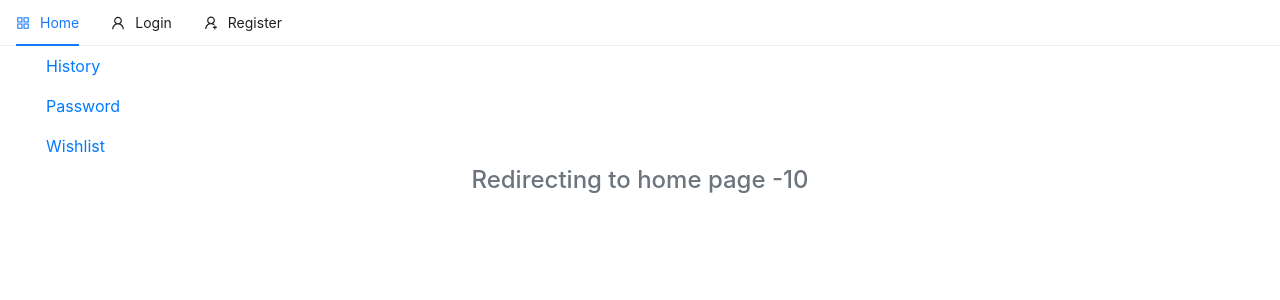
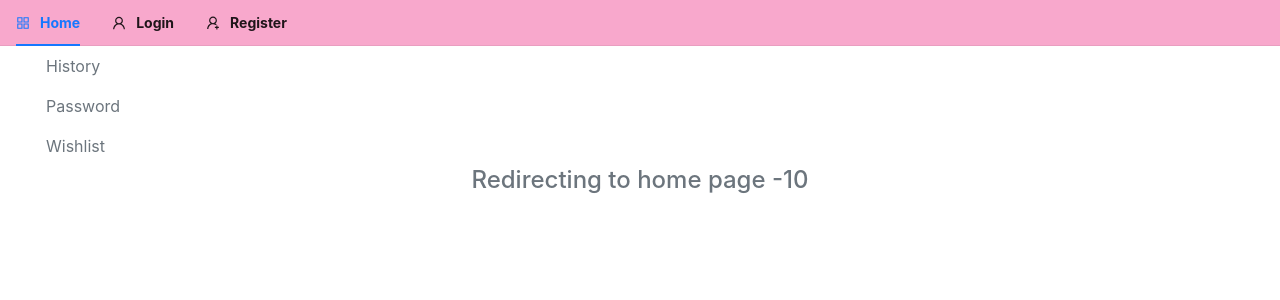
Before and after one commit to keshri522/ShoppingWebsite, a React (Create React App) app in the folder client/: page /user/dashboard in a window 1280 px wide. Shown: the top 300 px of the page. Built offline with nearby package versions, Linux system fonts and the light colour scheme; no server answers.

Commit message:
addclient crud operation api and conditonal render

```diff
--- a/client/src/Components/Navbar/Header.js
+++ b/client/src/Components/Navbar/Header.js
@@ -32,6 +32,7 @@ const Header = () => {
 
   const linkStyle = {
     textDecoration: "none", // Remove text decoration underline
+    fontWeight: "bold",
   };
 
   // create the logout functionality
@@ -45,7 +46,12 @@ const Header = () => {
   };
 
   return (
-    <Menu onClick={handleClick} selectedKeys={[current]} mode="horizontal">
+    <Menu
+      onClick={handleClick}
+      selectedKeys={[current]}
+      mode="horizontal"
+      style={{ backgroundColor: "#f8a8cc" }}
+    >
       <Item key="home" icon={<AppstoreOutlined />}>
         <Link to="/" style={linkStyle}>
           Home
@@ -57,17 +63,30 @@ const Header = () => {
           icon={<SettingOutlined />}
           title={userName}
           className="ml-auto"
+          style={linkStyle}
         >
-          <Item className="text-primary" key="setting:1">
-            option 2
-          </Item>
-          <Item className="text-primary" key="setting:2">
-            Option 2
-          </Item>
+          {/* conditonlally rendering the submenu based on user role */}
+          {userData && userData.role === "subscriber" && (
+            <Item className="text-primary">
+              <Link to="/user/dashboard" style={linkStyle}>
+                {" "}
+                Dashboard
+              </Link>
+            </Item>
+          )}
+          {userData && userData.role === "admin" && (
+            <Item className="text-primary">
+              <Link to="/admin/dashboard" style={linkStyle}>
+                {" "}
+                Dashboard
+              </Link>
+            </Item>
+          )}
           <Item
             className="text-primary"
             icon={<LogoutOutlined />}
             onClick={Logout}
+            style={linkStyle}
           >
             Logout
           </Item>
--- a/client/src/Components/Navbar/UserSidebar.jsx
+++ b/client/src/Components/Navbar/UserSidebar.jsx
@@ -5,18 +5,18 @@ const UserSidebar = () => {
     <nav>
       <ul className="nav flex-column">
         <li className="nav-item">
-          <Link to="/user/history" className="nav-link">
+          <Link to="/user/history" className="nav-link text-secondary">
             History
           </Link>
         </li>
 
         <li className="nav-item">
-          <Link to="/user/password" className="nav-link">
+          <Link to="/user/password" className="nav-link text-secondary">
             Password
           </Link>
         </li>
         <li className="nav-item">
-          <Link to="/user/wishlist" className="nav-link">
+          <Link to="/user/wishlist" className="nav-link text-secondary">
             Wishlist
           </Link>
         </li>
```
Also changed, not shown: client/src/Components/functions/category.jsx (added, +47 -0 lines).
